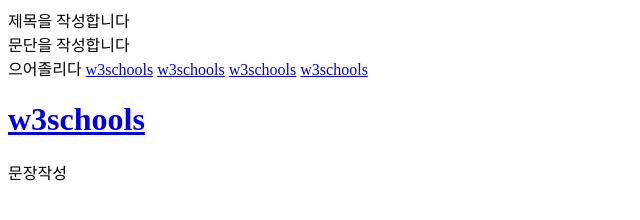
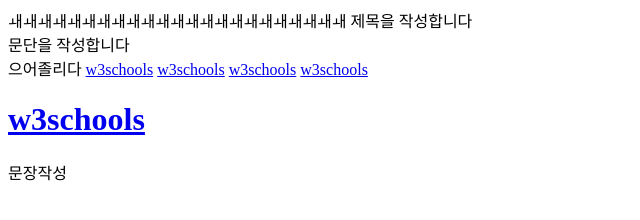
Before and after one commit to puppy8762/puppy8762.github.io, a plain HTML site: page index.html in a window 1280 px wide. Shown: the whole page, without its empty margins (0-640 px from the left). Drawn offline with Linux system fonts and the light colour scheme.

Commit message:
Update index.html

```diff
--- a/index.html
+++ b/index.html
@@ -6,7 +6,7 @@
 </head>
 <body>
     <!-- 이것은 주석입니다 ctrl + /  -->
-
+    ㅙㅙㅙㅙㅙㅙㅙㅙㅙㅙㅙㅙㅙㅙㅙㅙㅙㅙㅙㅙㅙㅙㅙ
     제목을 작성합니다<br>
     문단을 작성합니다<br>
     <!-- 인라인 안에 블럭 x -->
```
